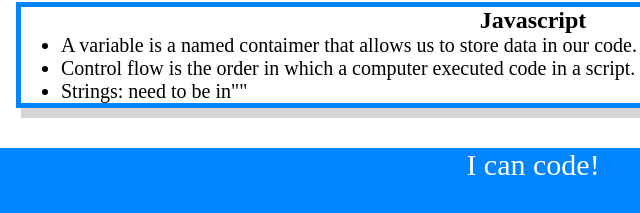
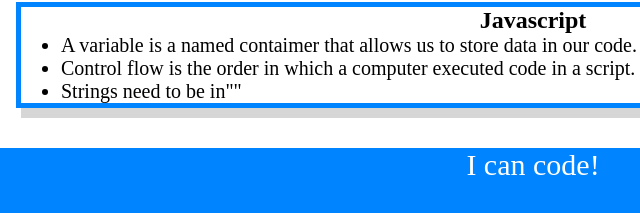
Before and after one commit to CharlesWGillespie/prework-study-guide, a plain HTML site: page prework-study-guide/index.html in a window 1280 px wide. Shown: the part 665-878 px from the top of the page, 107-747 px from the left. Drawn offline with Linux system fonts and the light colour scheme.

Commit message:
fixed typo

```diff
--- a/prework-study-guide/index.html
+++ b/prework-study-guide/index.html
@@ -53,7 +53,7 @@
       <ul>
         <li>A variable is a named contaimer that allows us to store data in our code.</li>
         <li>Control flow is the order in which a computer executed code in a script.</li>
-        <li>Strings: need to be in""</li>
+        <li>Strings need to be in""</li>
       </ul>
     </section>
 
```
